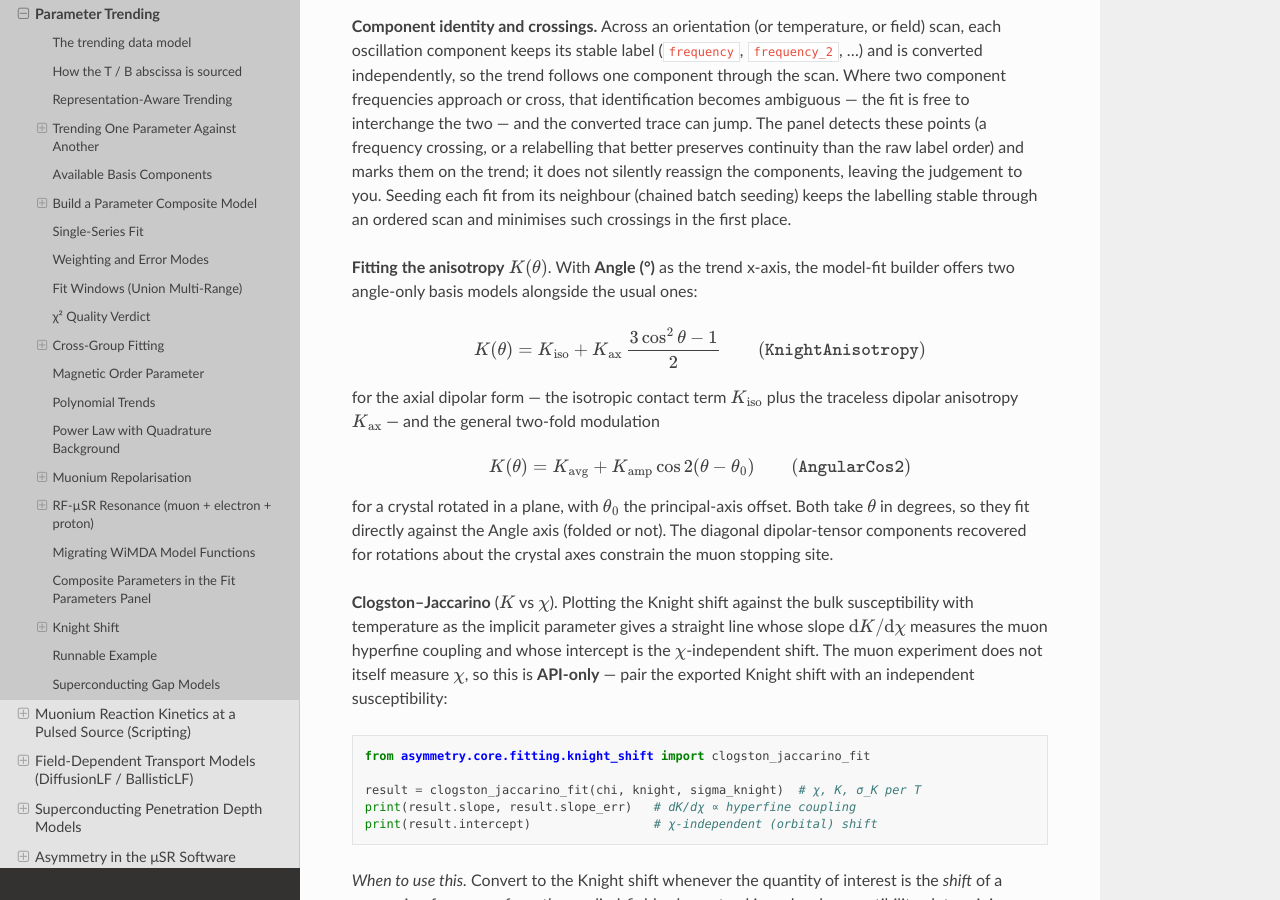
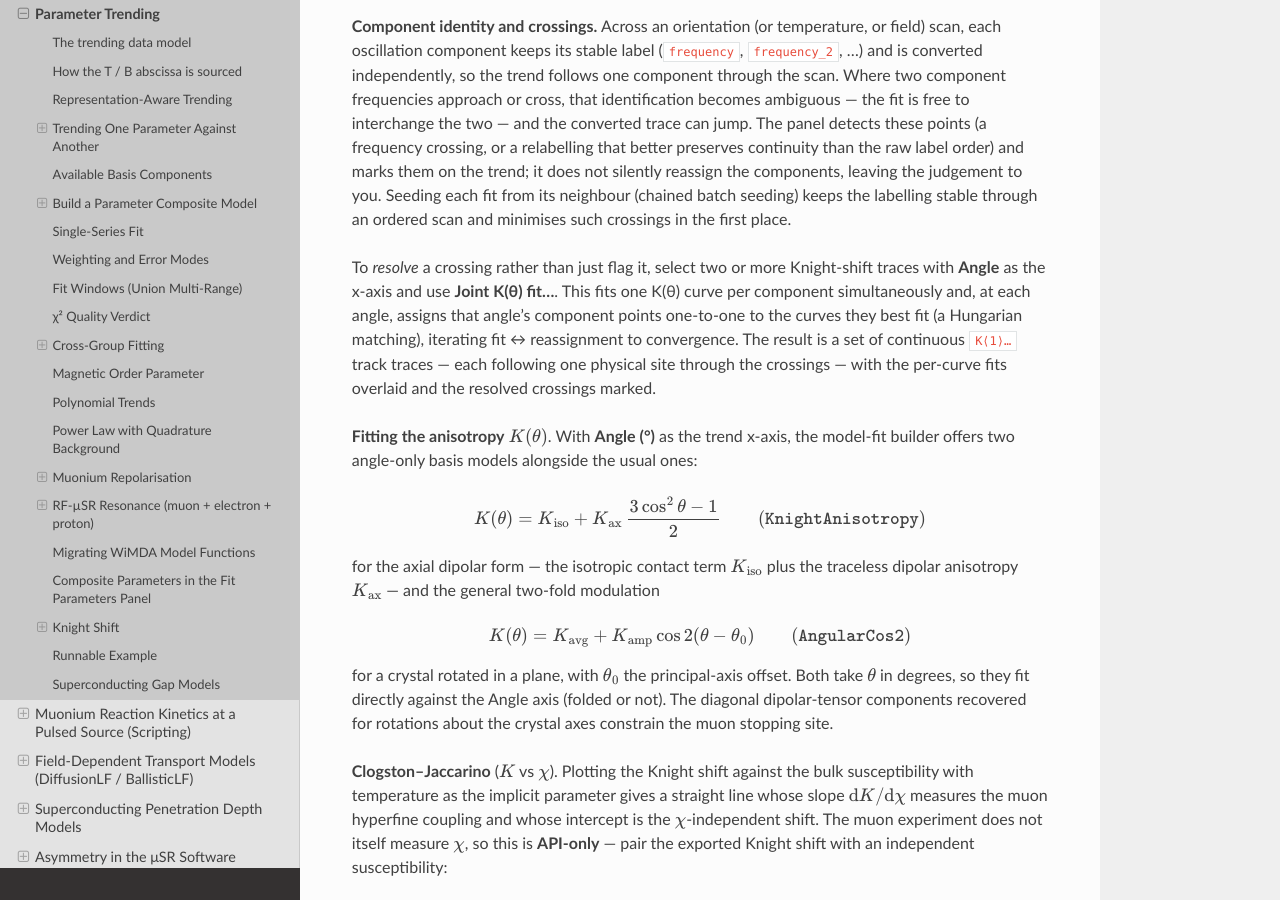
Before and after one commit to BenHuddart/asymmetry, a Sphinx documentation site: the page built from docs/user_guide/parameter_trending.rst, in a window 1280 px wide and 900 px high, scrolled down 16874 px. Built offline with Sphinx 7.4.7 and the Read the Docs theme 3.1.0, drawn with Linux system fonts in a browser that asks for light colours.

Commit message:
docs(knight-shift): document the joint K(θ) fit
Co-Authored-By: Claude Opus 4.8 <noreply@anthropic.com>

```diff
--- a/docs/user_guide/parameter_trending.rst
+++ b/docs/user_guide/parameter_trending.rst
@@ -939,6 +939,14 @@ judgement to you. Seeding each fit from its neighbour (chained batch seeding) ke
 the labelling stable through an ordered scan and minimises such crossings in the
 first place.
 
+To *resolve* a crossing rather than just flag it, select two or more
+Knight-shift traces with **Angle** as the x-axis and use **Joint K(θ) fit…**.
+This fits one K(θ) curve per component simultaneously and, at each angle, assigns
+that angle's component points one-to-one to the curves they best fit (a Hungarian
+matching), iterating fit ↔ reassignment to convergence. The result is a set of
+continuous ``K⟨1⟩…`` track traces — each following one physical site through the
+crossings — with the per-curve fits overlaid and the resolved crossings marked.
+
 **Fitting the anisotropy** :math:`K(\theta)`. With **Angle (°)** as the trend
 x-axis, the model-fit builder offers two angle-only basis models alongside the
 usual ones:
```
